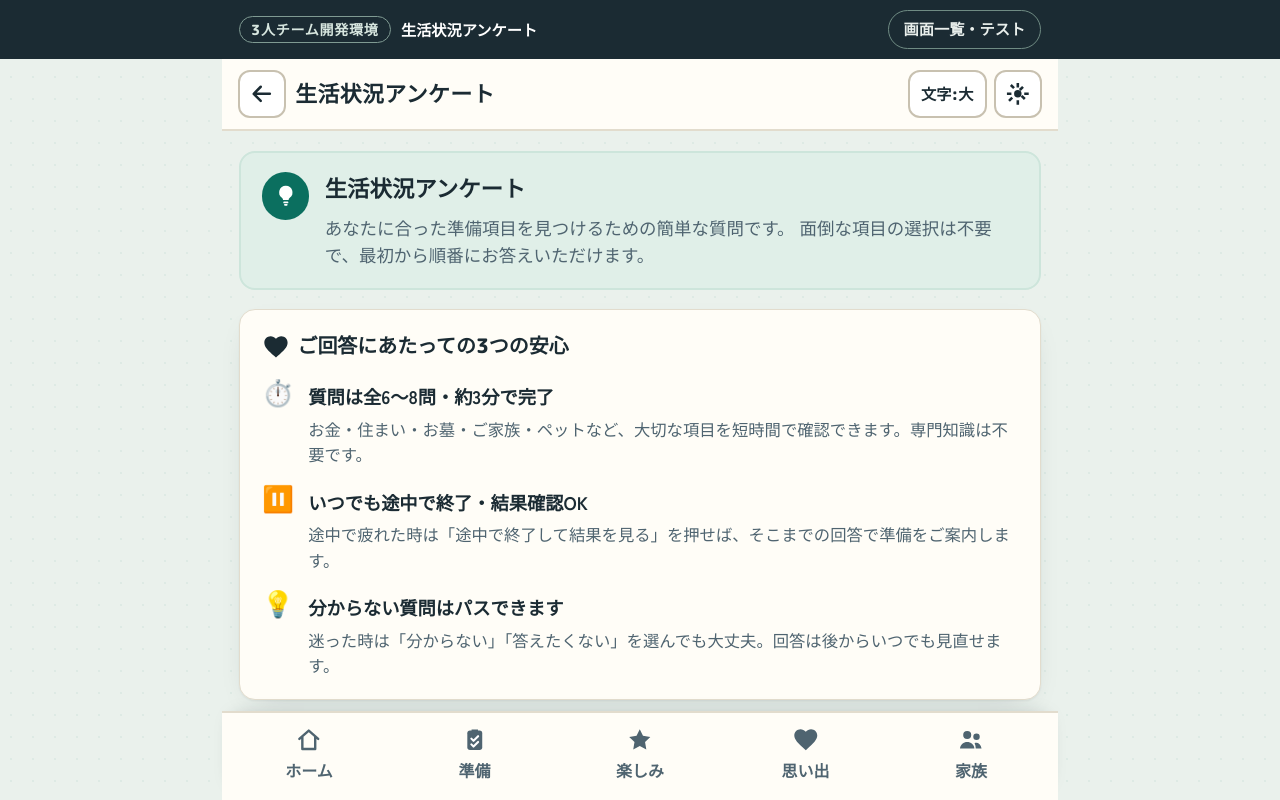
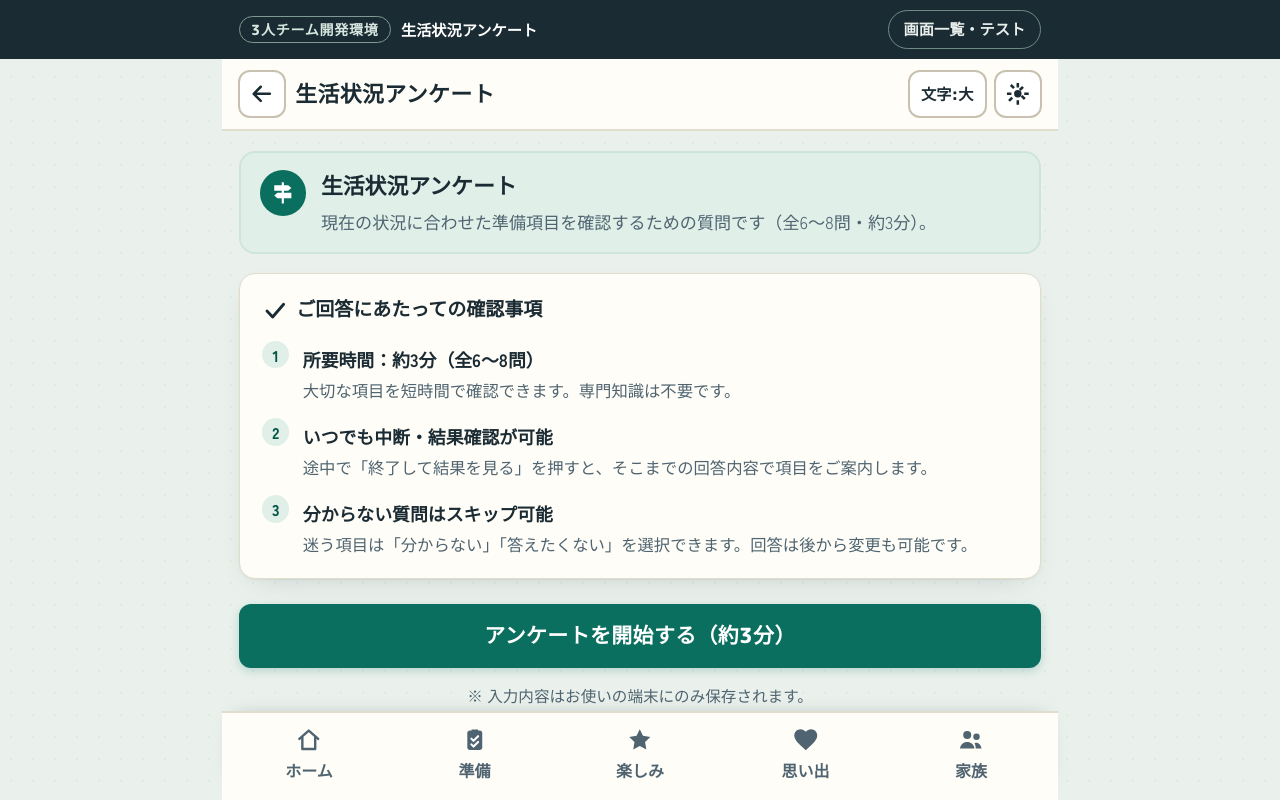
Before and after one commit to jezhongm-art/End_of_Life_Planning, a React (Vite) app: page /survey in a window 1280 px wide. Shown: the top 800 px of the page. Built offline with nearby package versions, Linux system fonts and the light colour scheme.

Commit message:
style: 絵文字を全廃し公的・手帳風の落ち着いたデザインへ統一、文章量を簡潔化し可読性を向上

```diff
--- a/src/memberA/Home.jsx
+++ b/src/memberA/Home.jsx
@@ -17,10 +17,10 @@ export default function Home() {
       {/* 挨拶 & サブタイトル */}
       <div style={{ marginBottom: '.9rem' }}>
         <h2 className="card-title" style={{ fontSize: '1.25rem' }}>
-          {state.name || '利用者'} さん、こんにちは
+          {state.name || 'ご利用者'} 様
         </h2>
         <p className="card-sub">
-          焦らず、気になる項目から少しずつ準備を進めていきましょう。
+          準備の進み具合を確認し、必要な項目から進めましょう。
         </p>
       </div>
 
@@ -28,16 +28,16 @@ export default function Home() {
       {!state.quizDone && (
         <div className="notice notice-teal">
           <div className="n-ic">
-            <Icon name="bulb" />
+            <Icon name="post" />
           </div>
           <div className="n-body">
-            <p className="n-title">何から始めるか迷ったら</p>
+            <p className="n-title">生活状況アンケート</p>
             <p className="n-sub">
-              簡単な質問に答えると、あなたに今必要な準備を自動で見つけます。
+              簡単な質問（所要約3分）で、今必要な準備項目を確認できます。
             </p>
             <div style={{ marginTop: '.65rem' }}>
               <Link to="/survey" className="btn btn-primary btn-small">
-                質問に答えてみる（約3分）
+                アンケートを開始する（約3分）
               </Link>
             </div>
           </div>
@@ -50,7 +50,7 @@ export default function Home() {
           <div>
             <h3 className="card-title">準備の進み具合</h3>
             <p className="card-sub">
-              有効 {progress.applicableCount} 項目中 {progress.doneCount} 項目が完了
+              対象 {progress.applicableCount} 項目中 {progress.doneCount} 項目完了
             </p>
           </div>
           <span className="big-num">{progress.pct}%</span>
@@ -60,8 +60,11 @@ export default function Home() {
 
         {progress.pct === 100 && (
           <div className="celebrate" style={{ marginTop: '.8rem' }}>
-            <p style={{ fontWeight: 800, color: 'var(--amber)' }}>
-              🎉 すべての準備が完了しました！ご家族との対話や楽しみを大切に過ごしましょう。
+            <p style={{ fontWeight: 800, color: 'var(--brand-deep)' }}>
+              すべての準備項目が完了しました。
+            </p>
+            <p className="note" style={{ color: 'var(--muted)', marginTop: '.15rem' }}>
+              ご家族との対話や日々の暮らしを大切にお過ごしください。
             </p>
           </div>
         )}
@@ -71,7 +74,7 @@ export default function Home() {
       {nextItem && (
         <section className="hero" style={{ marginTop: '1rem' }}>
           <div className="h-eyebrow">
-            <Icon name="star" style={{ width: '1rem', height: '1rem' }} /> 次に取り組む一歩
+            <Icon name="star" style={{ width: '1rem', height: '1rem' }} /> 次の取り組み
           </div>
           <h3 className="h-title">{nextItem.title}</h3>
           <p className="card-sub">{nextItem.desc}</p>
@@ -86,7 +89,7 @@ export default function Home() {
               to={`/items/detail?id=${nextItem.id}`}
               className="btn btn-primary btn-block"
             >
-              この項目の手順を見る
+              手順を確認する
             </Link>
           </div>
         </section>
@@ -97,11 +100,11 @@ export default function Home() {
       <div className="tiles">
         <Link to="/survey" className="tile">
           <div className="t-ic t-teal">
-            <Icon name="bulb" />
+            <Icon name="post" />
           </div>
           <span className="t-title">生活状況アンケート</span>
           <span className="t-desc">
-            {state.quizDone ? '回答を見直す・再診断' : '必要な準備を見つける'}
+            {state.quizDone ? '回答の確認・再診断' : '必要な準備の確認'}
           </span>
         </Link>
 
@@ -110,7 +113,7 @@ export default function Home() {
             <Icon name="clip" />
           </div>
           <span className="t-title">準備項目リスト</span>
-          <span className="t-desc">7つの項目を一覧・進捗管理</span>
+          <span className="t-desc">全項目の一覧と進捗管理</span>
         </Link>
 
         <Link to="/wishes" className="tile">
@@ -118,7 +121,7 @@ export default function Home() {
             <Icon name="star" />
           </div>
           <span className="t-title">やってみたいこと</span>
-          <span className="t-desc">楽しみや挑戦の目標管理</span>
+          <span className="t-desc">楽しみや希望の記録</span>
         </Link>
 
         <Link to="/memories" className="tile">
@@ -126,7 +129,7 @@ export default function Home() {
             <Icon name="heart" />
           </div>
           <span className="t-title">思い出・メッセージ</span>
-          <span className="t-desc">家族に伝えたい気持ちを記録</span>
+          <span className="t-desc">家族へ伝えたい言葉の記録</span>
         </Link>
       </div>
 
--- a/src/memberA/SurveyTopics.jsx
+++ b/src/memberA/SurveyTopics.jsx
@@ -5,8 +5,8 @@ import { Icon } from '../shared/components/SvgIcons'
 
 /**
  * 生活状況アンケート 開始画面
- * シニア（ご高齢者）にも迷わず操作できるよう、事前の分野・項目選択を廃止し、
- * 最初から全問（約6〜8問）を順番に回答できるシンプルな導線を提供します。
+ * シニア向けに公的機関の案内のような落ち着いた構成とし、
+ * 絵文字を排除して番号と簡潔な案内で整理しています。
  */
 export default function SurveyTopics() {
   const navigate = useNavigate()
@@ -28,55 +28,99 @@ export default function SurveyTopics() {
   return (
     <div className="screen-anim">
       {/* 導入バナー */}
-      <div className="notice notice-teal" style={{ padding: '1rem 1.1rem' }}>
-        <div className="n-ic" style={{ width: '2.5rem', height: '2.5rem' }}>
-          <Icon name="bulb" style={{ width: '1.4rem', height: '1.4rem' }} />
+      <div className="notice notice-teal" style={{ padding: '.9rem 1rem' }}>
+        <div className="n-ic" style={{ width: '2.4rem', height: '2.4rem' }}>
+          <Icon name="post" style={{ width: '1.3rem', height: '1.3rem' }} />
         </div>
         <div className="n-body">
-          <h2 className="n-title" style={{ fontSize: '1.18rem', fontWeight: 800 }}>
+          <h2 className="n-title" style={{ fontSize: '1.15rem', fontWeight: 800 }}>
             生活状況アンケート
           </h2>
-          <p className="n-sub" style={{ fontSize: '.92rem', marginTop: '.35rem', lineHeight: 1.6 }}>
-            あなたに合った準備項目を見つけるための簡単な質問です。
-            面倒な項目の選択は不要で、最初から順番にお答えいただけます。
+          <p className="n-sub" style={{ fontSize: '.9rem', marginTop: '.25rem', lineHeight: 1.55 }}>
+            現在の状況に合わせた準備項目を確認するための質問です（全6〜8問・約3分）。
           </p>
         </div>
       </div>
 
-      {/* ご高齢者向け 3つの安心ポイント */}
+      {/* ご回答にあたっての案内 */}
       <section className="card" style={{ marginTop: '1rem' }}>
-        <h3 className="card-title" style={{ fontSize: '1.05rem', display: 'flex', alignItems: 'center', gap: '.4rem' }}>
-          <Icon name="heart" style={{ color: 'var(--rose)', width: '1.15rem', height: '1.15rem' }} />
-          ご回答にあたっての3つの安心
+        <h3 className="card-title" style={{ fontSize: '1rem', display: 'flex', alignItems: 'center', gap: '.4rem' }}>
+          <Icon name="check" stroke style={{ width: '1.1rem', height: '1.1rem', color: 'var(--brand)' }} />
+          ご回答にあたっての確認事項
         </h3>
 
-        <div style={{ marginTop: '.85rem', display: 'flex', flexDirection: 'column', gap: '.85rem' }}>
-          <div style={{ display: 'flex', alignItems: 'flex-start', gap: '.75rem' }}>
-            <span style={{ fontSize: '1.35rem', lineHeight: 1 }}>⏱️</span>
+        <div style={{ marginTop: '.85rem', display: 'flex', flexDirection: 'column', gap: '.8rem' }}>
+          <div style={{ display: 'flex', alignItems: 'flex-start', gap: '.7rem' }}>
+            <span
+              style={{
+                width: '1.45rem',
+                height: '1.45rem',
+                borderRadius: '50%',
+                background: 'var(--brand-tint)',
+                color: 'var(--brand-deep)',
+                display: 'grid',
+                placeItems: 'center',
+                fontWeight: 800,
+                fontSize: '.82rem',
+                flex: 'none'
+              }}
+            >
+              1
+            </span>
             <div>
-              <strong style={{ fontSize: '.96rem', color: 'var(--ink)' }}>質問は全6〜8問・約3分で完了</strong>
-              <p style={{ fontSize: '.86rem', color: 'var(--muted)', marginTop: '.15rem', lineHeight: 1.55 }}>
-                お金・住まい・お墓・ご家族・ペットなど、大切な項目を短時間で確認できます。専門知識は不要です。
+              <strong style={{ fontSize: '.94rem', color: 'var(--ink)' }}>所要時間：約3分（全6〜8問）</strong>
+              <p style={{ fontSize: '.86rem', color: 'var(--muted)', marginTop: '.12rem', lineHeight: 1.5 }}>
+                大切な項目を短時間で確認できます。専門知識は不要です。
               </p>
             </div>
           </div>
 
-          <div style={{ display: 'flex', alignItems: 'flex-start', gap: '.75rem' }}>
-            <span style={{ fontSize: '1.35rem', lineHeight: 1 }}>⏸️</span>
+          <div style={{ display: 'flex', alignItems: 'flex-start', gap: '.7rem' }}>
+            <span
+              style={{
+                width: '1.45rem',
+                height: '1.45rem',
+                borderRadius: '50%',
+                background: 'var(--brand-tint)',
+                color: 'var(--brand-deep)',
+                display: 'grid',
+                placeItems: 'center',
+                fontWeight: 800,
+                fontSize: '.82rem',
+                flex: 'none'
+              }}
+            >
+              2
+            </span>
             <div>
-              <strong style={{ fontSize: '.96rem', color: 'var(--ink)' }}>いつでも途中で終了・結果確認OK</strong>
-              <p style={{ fontSize: '.86rem', color: 'var(--muted)', marginTop: '.15rem', lineHeight: 1.55 }}>
-                途中で疲れた時は「途中で終了して結果を見る」を押せば、そこまでの回答で準備をご案内します。
+              <strong style={{ fontSize: '.94rem', color: 'var(--ink)' }}>いつでも中断・結果確認が可能</strong>
+              <p style={{ fontSize: '.86rem', color: 'var(--muted)', marginTop: '.12rem', lineHeight: 1.5 }}>
+                途中で「終了して結果を見る」を押すと、そこまでの回答内容で項目をご案内します。
               </p>
             </div>
           </div>
 
-          <div style={{ display: 'flex', alignItems: 'flex-start', gap: '.75rem' }}>
-            <span style={{ fontSize: '1.35rem', lineHeight: 1 }}>💡</span>
+          <div style={{ display: 'flex', alignItems: 'flex-start', gap: '.7rem' }}>
+            <span
+              style={{
+                width: '1.45rem',
+                height: '1.45rem',
+                borderRadius: '50%',
+                background: 'var(--brand-tint)',
+                color: 'var(--brand-deep)',
+                display: 'grid',
+                placeItems: 'center',
+                fontWeight: 800,
+                fontSize: '.82rem',
+                flex: 'none'
+              }}
+            >
+              3
+            </span>
             <div>
-              <strong style={{ fontSize: '.96rem', color: 'var(--ink)' }}>分からない質問はパスできます</strong>
-              <p style={{ fontSize: '.86rem', color: 'var(--muted)', marginTop: '.15rem', lineHeight: 1.55 }}>
-                迷った時は「分からない」「答えたくない」を選んでも大丈夫。回答は後からいつでも見直せます。
+              <strong style={{ fontSize: '.94rem', color: 'var(--ink)' }}>分からない質問はスキップ可能</strong>
+              <p style={{ fontSize: '.86rem', color: 'var(--muted)', marginTop: '.12rem', lineHeight: 1.5 }}>
+                迷う項目は「分からない」「答えたくない」を選択できます。回答は後から変更も可能です。
               </p>
             </div>
           </div>
@@ -90,7 +134,7 @@ export default function SurveyTopics() {
           style={{
             marginTop: '1rem',
             background: 'var(--surface-2)',
-            border: '2px solid var(--teal-line, #cde5db)'
+            border: '1px solid var(--line-strong)'
           }}
         >
           <div style={{ display: 'flex', alignItems: 'center', gap: '.5rem' }}>
@@ -99,7 +143,7 @@ export default function SurveyTopics() {
               前回の回答結果が保存されています
             </span>
           </div>
-          <p style={{ fontSize: '.86rem', color: 'var(--muted)', marginTop: '.4rem', lineHeight: 1.55 }}>
+          <p style={{ fontSize: '.86rem', color: 'var(--muted)', marginTop: '.35rem', lineHeight: 1.5 }}>
             前回の診断結果をそのまま確認するか、回答をリセットして最初から答え直すことができます。
           </p>
 
@@ -107,15 +151,15 @@ export default function SurveyTopics() {
             <button
               type="button"
               className="btn btn-primary btn-block"
-              style={{ minHeight: '3.3rem', fontSize: '1.08rem', fontWeight: 800 }}
+              style={{ minHeight: '3.1rem', fontSize: '1.02rem', fontWeight: 800 }}
               onClick={handleGoResult}
             >
-              前回の診断結果を見る
+              前回の診断結果を確認する
             </button>
             <button
               type="button"
               className="btn btn-ghost btn-block"
-              style={{ minHeight: '2.9rem', fontSize: '.92rem' }}
+              style={{ minHeight: '2.8rem', fontSize: '.9rem' }}
               onClick={handleResetAndStart}
             >
               回答をリセットして最初からやり直す
@@ -124,28 +168,23 @@ export default function SurveyTopics() {
         </section>
       ) : (
         /* 初回スタートボタン */
-        <div style={{ marginTop: '1.35rem' }}>
+        <div style={{ marginTop: '1.3rem' }}>
           <button
             type="button"
             className="btn btn-primary btn-block"
             style={{
-              minHeight: '3.5rem',
-              fontSize: '1.14rem',
+              minHeight: '3.4rem',
+              fontSize: '1.1rem',
               fontWeight: 800,
-              boxShadow: '0 4px 14px rgba(11, 111, 95, 0.28)',
-              display: 'flex',
-              alignItems: 'center',
-              justifyContent: 'center',
-              gap: '.5rem'
+              boxShadow: '0 3px 10px rgba(11, 111, 95, 0.22)'
             }}
             onClick={handleStart}
           >
-            <span>アンケートをはじめる（全問回答・約3分）</span>
-            <span style={{ fontSize: '1.3rem' }}>→</span>
+            アンケートを開始する（約3分）
           </button>
 
-          <p style={{ textAlign: 'center', fontSize: '.82rem', color: 'var(--muted)', marginTop: '.75rem' }}>
-            ※ 入力内容はご使用の端末内にのみ保存されます（個人情報は外部に送信されません）
+          <p style={{ textAlign: 'center', fontSize: '.82rem', color: 'var(--muted)', marginTop: '.7rem' }}>
+            ※ 入力内容はお使いの端末にのみ保存されます。
           </p>
         </div>
       )}
--- a/src/memberB/FamilyTalk.jsx
+++ b/src/memberB/FamilyTalk.jsx
@@ -121,7 +121,7 @@ export default function FamilyTalk() {
         ) : (
           <div className="celebrate" style={{ marginTop: '.7rem' }}>
             <p style={{ fontWeight: 800, color: 'var(--amber)' }}>
-              💌 家族からお返事が届きました！
+              家族からの返答が届きました。
             </p>
             <p style={{ marginTop: '.3rem', fontSize: '.96rem' }}>
               「{consult.replyText}」
--- a/src/memberB/ItemDetail.jsx
+++ b/src/memberB/ItemDetail.jsx
@@ -66,7 +66,7 @@ export default function ItemDetail() {
       {currentItemState === 'done' && (
         <div className="celebrate">
           <p style={{ fontWeight: 800, color: 'var(--amber)' }}>
-            🎉 この項目は完了しました！
+            この項目は完了しました。
           </p>
           <p className="note" style={{ color: 'var(--body)', marginTop: '.2rem' }}>
             登録した「やってみたいこと」で自分にごほうびを贈ったり、家族と話し合ってみましょう。
```
Also changed, not shown: src/memberA/SurveyQuestions.jsx (+5 -10 lines), src/memberA/SurveyResult.jsx (+14 -14 lines).
